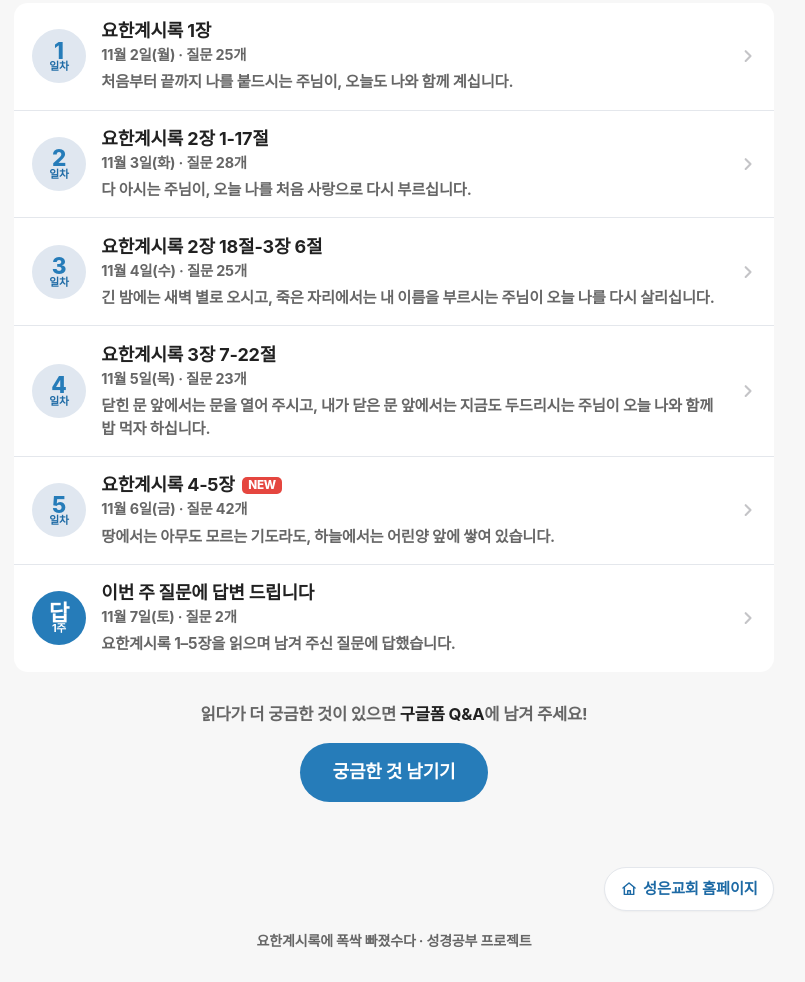
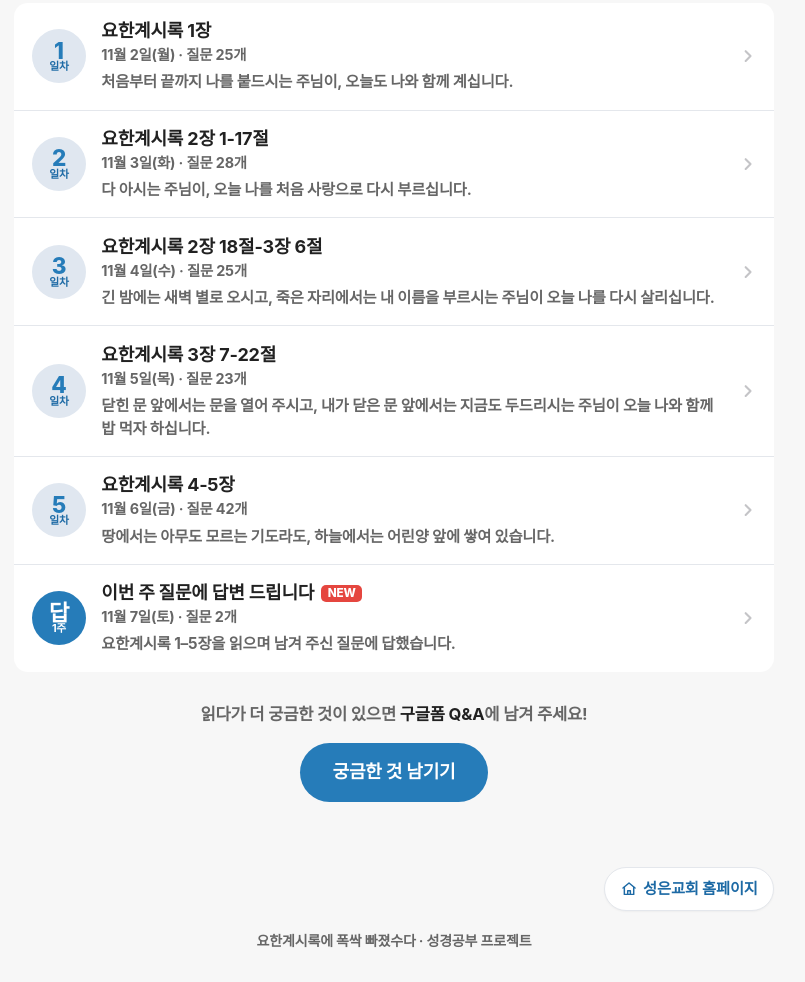
Before and after one commit to Sungeun-Church/revelation, a plain HTML site: page index.html in a window 1280 px wide. Shown: the part 896-1878 px from the top of the page, without its empty margins (246-1051 px from the left). Drawn offline with Linux system fonts and the light colour scheme; a web font is replaced by a local one.

Commit message:
NEW 표시를 답 1주 11월 7일 항목으로 이동

```diff
--- a/index.html
+++ b/index.html
@@ -376,10 +376,10 @@ body.reading{overflow:hidden}
   <span class="rowtext"><b>요한계시록 3장 7‑22절</b><small>11월 5일(목) · 질문 23개</small><span class="rsum">닫힌 문 앞에서는 문을 열어 주시고, 내가 닫은 문 앞에서는 지금도 두드리시는 주님이 오늘 나와 함께 밥 먹자 하십니다.</span></span>
   <svg class="chev" viewBox="0 0 20 20" fill="none" stroke="currentColor" stroke-width="2.6" stroke-linecap="round" stroke-linejoin="round"><path d="M7 4l6 6-6 6"/></svg></a><a class="row" href="#day5" style="--c:#267CB9;--ci:#1D6AA5;--cl:#7DB6DE">
   <span class="mini"><b>5</b><small>일차</small></span>
-  <span class="rowtext"><b>요한계시록 4‑5장<em class="new">NEW</em></b><small>11월 6일(금) · 질문 42개</small><span class="rsum">땅에서는 아무도 모르는 기도라도, 하늘에서는 어린양 앞에 쌓여 있습니다.</span></span>
+  <span class="rowtext"><b>요한계시록 4‑5장</b><small>11월 6일(금) · 질문 42개</small><span class="rsum">땅에서는 아무도 모르는 기도라도, 하늘에서는 어린양 앞에 쌓여 있습니다.</span></span>
   <svg class="chev" viewBox="0 0 20 20" fill="none" stroke="currentColor" stroke-width="2.6" stroke-linecap="round" stroke-linejoin="round"><path d="M7 4l6 6-6 6"/></svg></a><a class="row" href="#week1" style="--c:#267CB9;--ci:#1D6AA5;--cl:#7DB6DE">
   <span class="mini ansmini"><b>답</b><small>1주</small></span>
-  <span class="rowtext"><b>이번 주 질문에 답변 드립니다</b><small>11월 7일(토) · 질문 2개</small><span class="rsum">요한계시록 1–5장을 읽으며 남겨 주신 질문에 답했습니다.</span></span>
+  <span class="rowtext"><b>이번 주 질문에 답변 드립니다<em class="new">NEW</em></b><small>11월 7일(토) · 질문 2개</small><span class="rsum">요한계시록 1–5장을 읽으며 남겨 주신 질문에 답했습니다.</span></span>
   <svg class="chev" viewBox="0 0 20 20" fill="none" stroke="currentColor" stroke-width="2.6" stroke-linecap="round" stroke-linejoin="round"><path d="M7 4l6 6-6 6"/></svg></a></div>
   </section>
   <div class="ask"><p>읽다가 더 궁금한 것이 있으면 <strong>구글폼 Q&amp;A</strong>에 남겨 주세요!</p>
```
